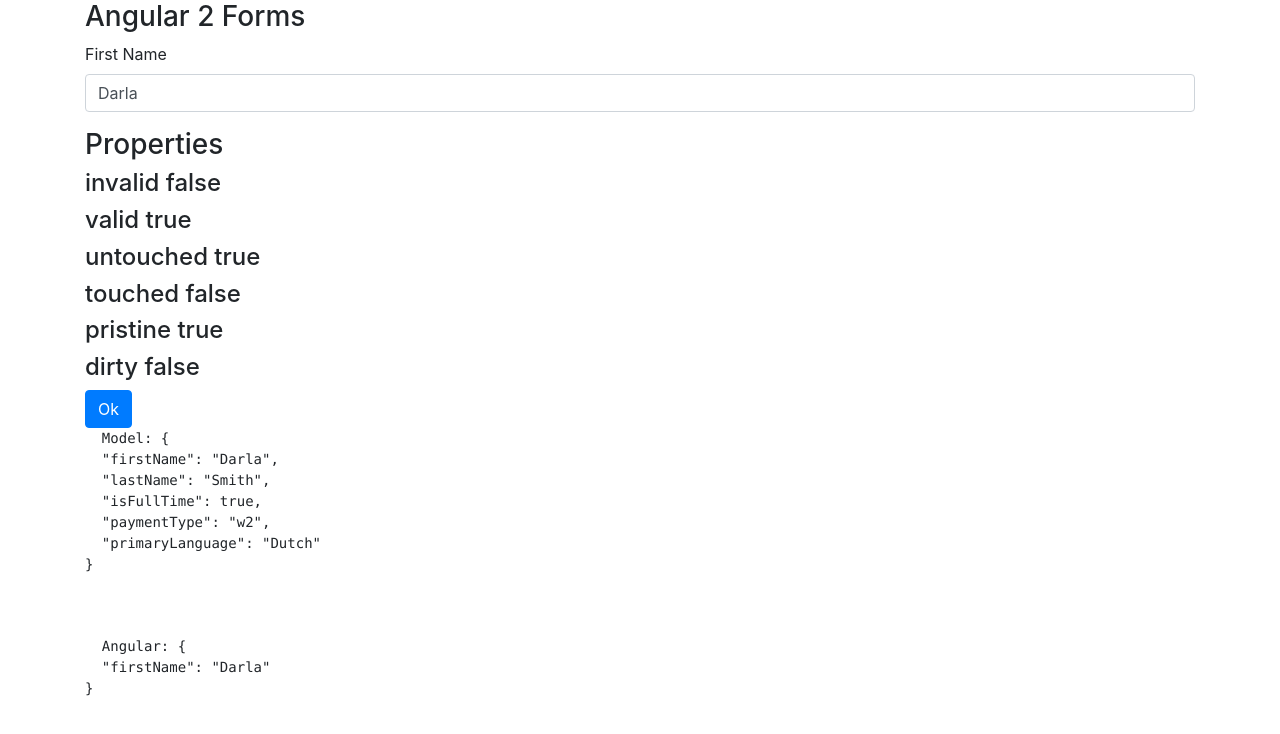
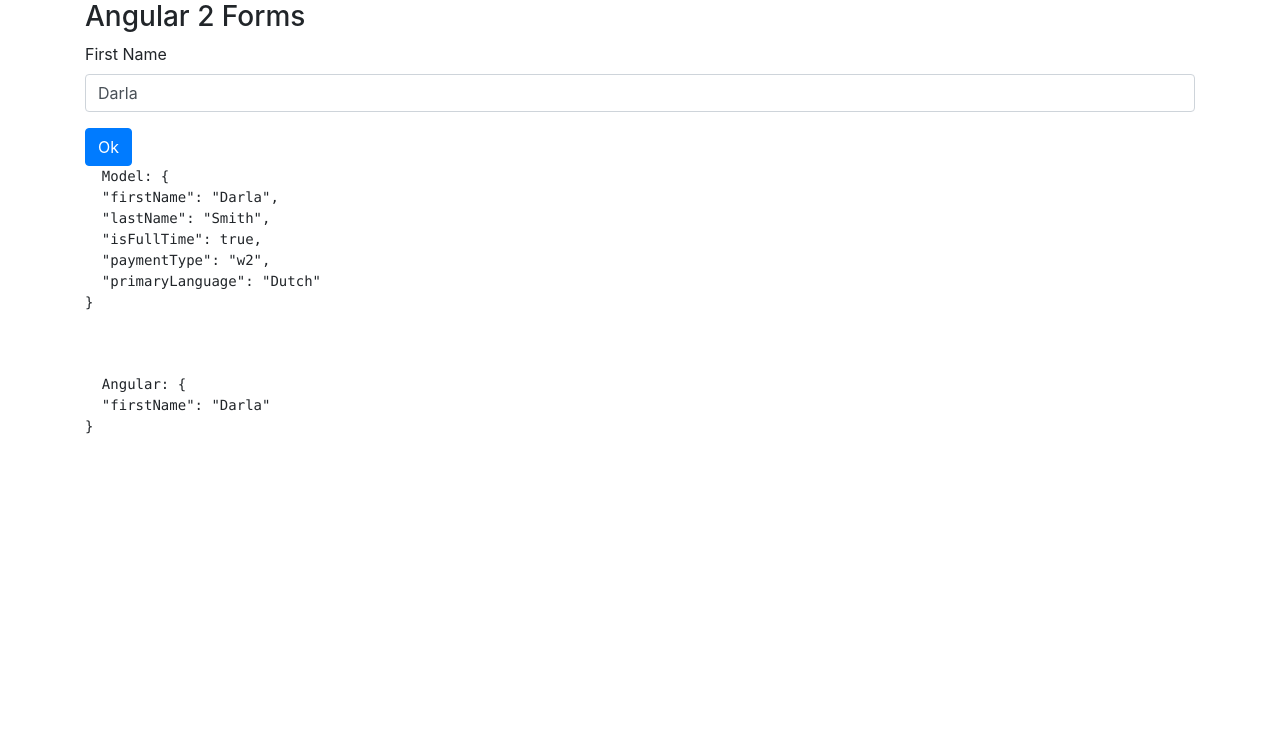
Before and after one commit to rkristelijn/ng-forms, an Angular app: page /home in a window 1280 px wide. Shown: the top 734 px of the page. Built offline with nearby package versions, Linux system fonts and the light colour scheme.

Commit message:
first look at errormessages

```diff
--- a/src/app/home/home.component.html
+++ b/src/app/home/home.component.html
@@ -10,13 +10,9 @@
       (ngModelChange)="ToUpperCase('firstName', $event)">
     </div>
 
-    <h3>Properties</h3>
-    <h4>invalid {{ firstName.invalid }}</h4>
-    <h4>valid {{ firstName.valid }}</h4>
-    <h4>untouched {{ firstName.untouched }}</h4>
-    <h4>touched {{ firstName.touched }}</h4>
-    <h4>pristine {{ firstName.pristine }}</h4>
-    <h4>dirty {{ firstName.dirty }}</h4>
+    <div *ngIf="firstName.invalid && firstName.touched" class="alert alert-danger">
+      First Name is required.
+    </div>
 <!--
     <div class="form-group">
       <label for="lastNameId">Last Name</label>
```
